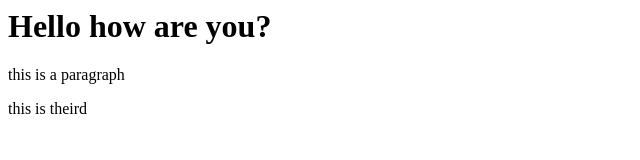
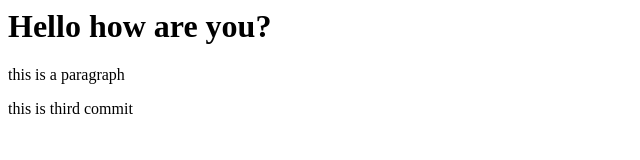
Before and after one commit to jannethg/git-test1, a plain HTML site: page index.html in a window 1280 px wide. Shown: the full height of the page, 0-640 px from the left. Drawn offline with Linux system fonts and the light colour scheme.

Commit message:
Third Commit

```diff
--- a/index.html
+++ b/index.html
@@ -2,6 +2,6 @@
     <body>
         <h1>Hello how are you?</h1>
         <p>this is a paragraph</p>
-        <p>this is theird</p>
+        <p>this is third commit</p>
     </body>
 </html>
```
